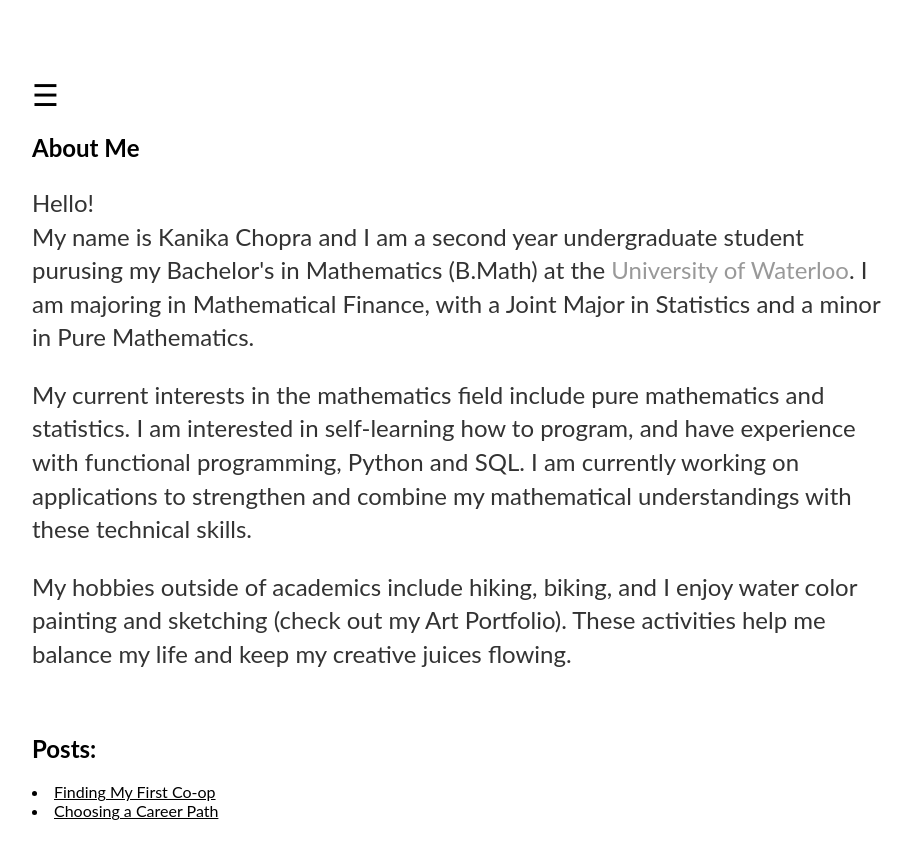
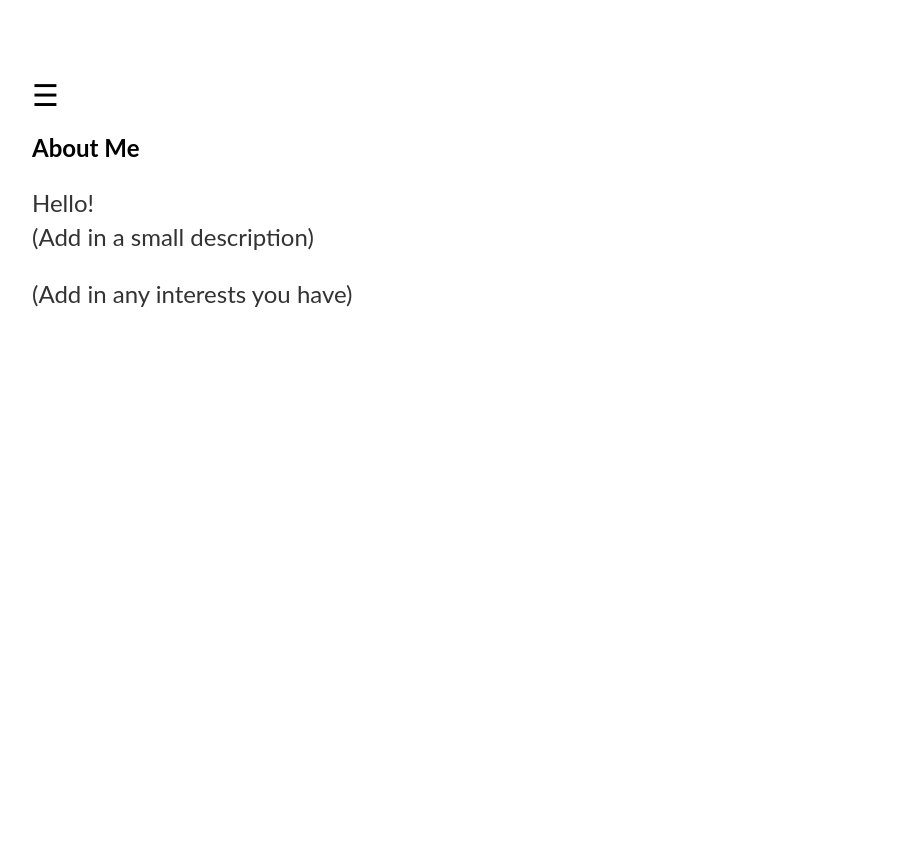
Before and after one commit to marahabdelkader/marahabdelkader.github.io, a Jekyll site: the page about/index.html, which Jekyll copies as it is, in a window 1280 px wide. Shown: the top 859 px of the page, without its empty margins (176-1087 px from the left). Built offline with Jekyll 4.4.1, drawn with Linux system fonts in a browser that asks for light colours.

Commit message:
Update index.html

```diff
--- a/about/index.html
+++ b/about/index.html
@@ -65,9 +65,6 @@
 	<a href="/">Home</a>
 	<a href="/about">About</a>
 	<a href="/Resume">Resume</a>
-	<a href="/courses">Courses</a>
-	<a href="/projects">Projects</a>
-	<a href="/portfolio"> Art Portfolio </a>
 	<a href="/contact">Contact</a>
 			</div>
 
@@ -75,19 +72,8 @@
 	<span style="font-size:30px;cursor:pointer" onclick="Nav()">&#9776; </span>
 	<h2>About Me</h2>
 	<p> Hello! <br>
-		My name is Kanika Chopra and I am a second year undergraduate student purusing my Bachelor's in Mathematics (B.Math)
-	    at the <a href="https://uwaterloo.ca/">University of Waterloo</a>. I am majoring in Mathematical Finance, with a Joint
-	    Major in Statistics and a minor in Pure Mathematics. </p>
-	<p> My current interests in the mathematics field include pure mathematics and statistics. I am interested in self-learning
-		  how to program, and have experience with functional programming, Python and SQL. I am currently working on applications to
-		  strengthen and combine my mathematical understandings with these technical skills. </p>
-	<p> My hobbies outside of academics include hiking, biking, and I enjoy water color painting and sketching (check out my Art Portfolio).
-		  These activities help me balance my life and keep my creative juices flowing. </p> <br>
-	<h2> Posts: </h2>
-	<u1>
-		<li><u> Finding My First Co-op </u></li>
-		<li><u> Choosing a Career Path </u></li>
-	</u1>
+		(Add in a small description) </p>
+	<p> (Add in any interests you have) </p>
 			</div>
 
 <script>
```
